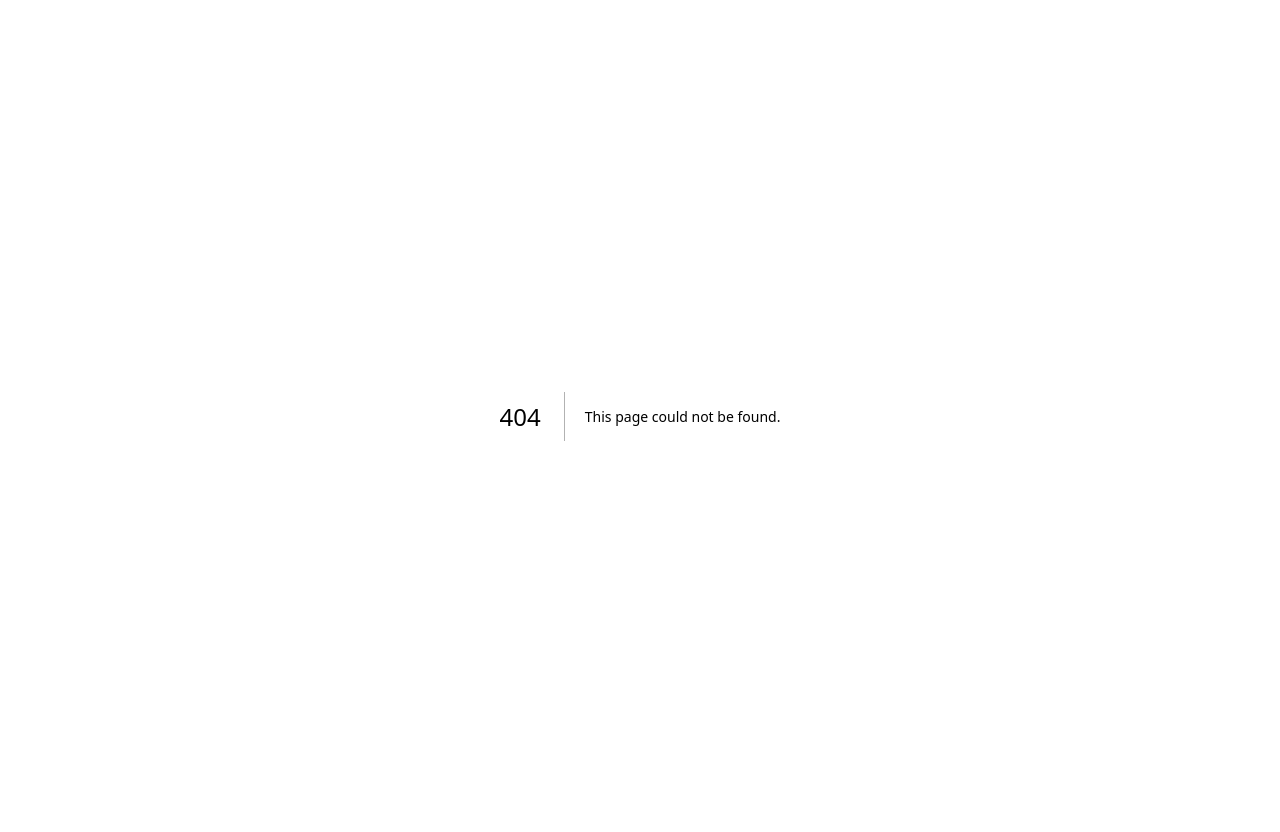
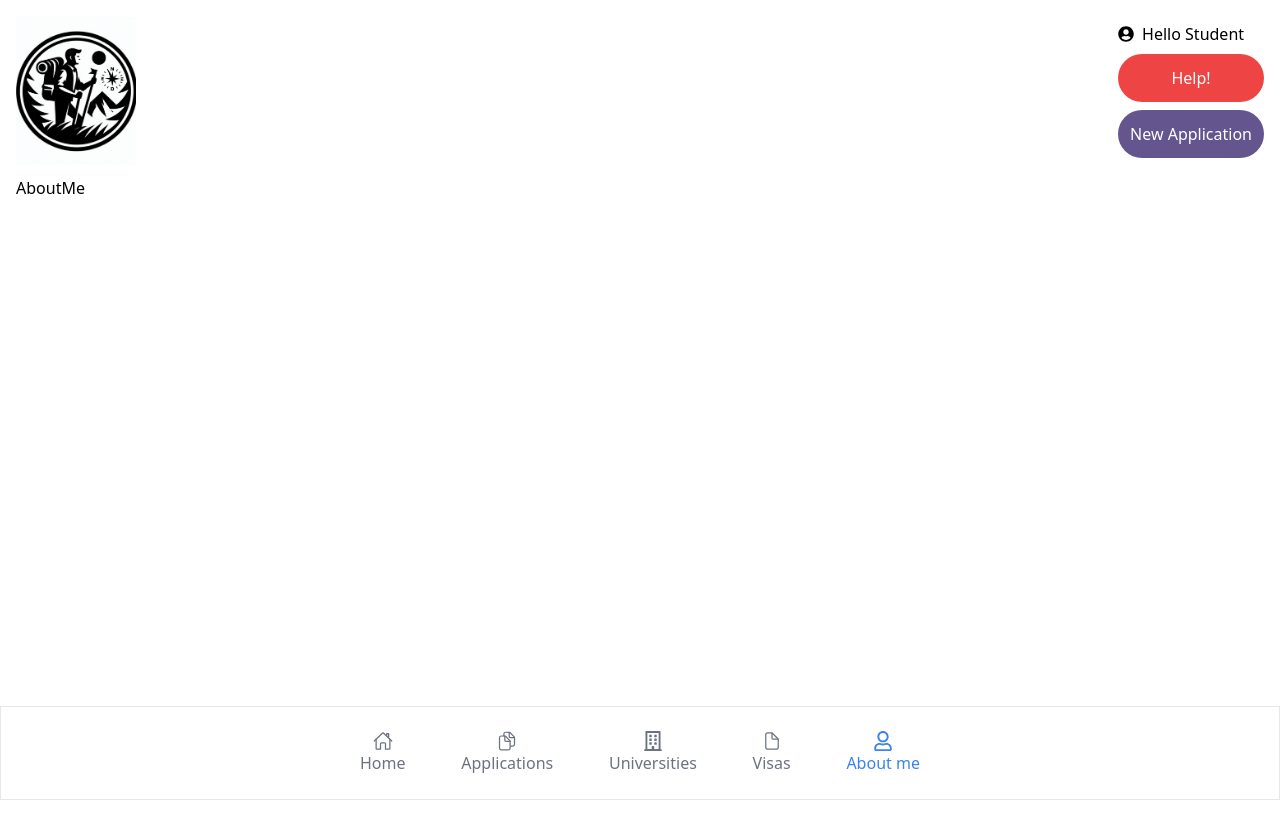
Before and after one commit to ChrisMungiria/univapplyweb, a Next.js app: page /home/about in a window 1280 px wide. Before the commit this address had no page. After the commit the page ends 800 px from the top, so only its background shows below. Built offline with nearby package versions, Linux system fonts and the light colour scheme.

Commit message:
feat: bottom tabs and pages

```diff
--- /dev/null
+++ b/app/home/about/page.tsx
@@ -0,0 +1,7 @@
+import React from "react";
+
+const AboutMe = () => {
+  return <div>AboutMe</div>;
+};
+
+export default AboutMe;
--- /dev/null
+++ b/app/home/applications/page.tsx
@@ -0,0 +1,7 @@
+import React from "react";
+
+const Applications = () => {
+  return <div>Applications</div>;
+};
+
+export default Applications;
--- /dev/null
+++ b/app/home/universities/page.tsx
@@ -0,0 +1,7 @@
+import React from "react";
+
+const Universities = () => {
+  return <div>Universities</div>;
+};
+
+export default Universities;
--- /dev/null
+++ b/app/home/visas/page.tsx
@@ -0,0 +1,7 @@
+import React from "react";
+
+const Visas = () => {
+  return <div>Visas</div>;
+};
+
+export default Visas;
--- a/components/home/bottom-tabs.tsx
+++ b/components/home/bottom-tabs.tsx
@@ -1,9 +1,65 @@
-import React from "react";
+"use client";
+
+import Link from "next/link";
+import { usePathname } from "next/navigation";
+
+// Icons
+import { IoHomeOutline } from "react-icons/io5";
+import { IoDocumentsOutline } from "react-icons/io5";
+import { FaRegBuilding } from "react-icons/fa";
+import { IoDocumentOutline } from "react-icons/io5";
+import { FaRegUser } from "react-icons/fa";
+
+const links = [
+  {
+    title: "Home",
+    link: "/home",
+    icon: <IoHomeOutline size={20} />,
+  },
+  {
+    title: "Applications",
+    link: "/home/applications",
+    icon: <IoDocumentsOutline size={20} />,
+  },
+  {
+    title: "Universities",
+    link: "/home/universities",
+    icon: <FaRegBuilding size={20} />,
+  },
+  {
+    title: "Visas",
+    link: "/home/visas",
+    icon: <IoDocumentOutline size={20} />,
+  },
+  {
+    title: "About me",
+    link: "/home/about",
+    icon: <FaRegUser size={20} />,
+  },
+];
 
 const BottomTabs = () => {
+  const pathname = usePathname();
   return (
-    <div className="w-full bg-white fixed bottom-0 left-0 p-4 flex items-center justify-between z-50 border border-red-500">
-      <h1>Bottom tabs</h1>
+    <div className="w-full bg-white fixed bottom-0 left-0 p-4 flex items-center justify-between z-50 border border-b">
+      <ul className="mx-auto w-11/12 max-w-xl p-2 flex items-center justify-between text-xs md:text-base">
+        {links.map((link, index) => {
+          const isActive = pathname === link.link;
+          return (
+            <li key={index}>
+              <Link
+                href={link.link}
+                className={`${
+                  isActive ? "text-blue-500" : "text-gray-500"
+                } flex flex-col items-center space-y-2`}
+              >
+                {link.icon}
+                {link.title}
+              </Link>
+            </li>
+          );
+        })}
+      </ul>
     </div>
   );
 };
```
